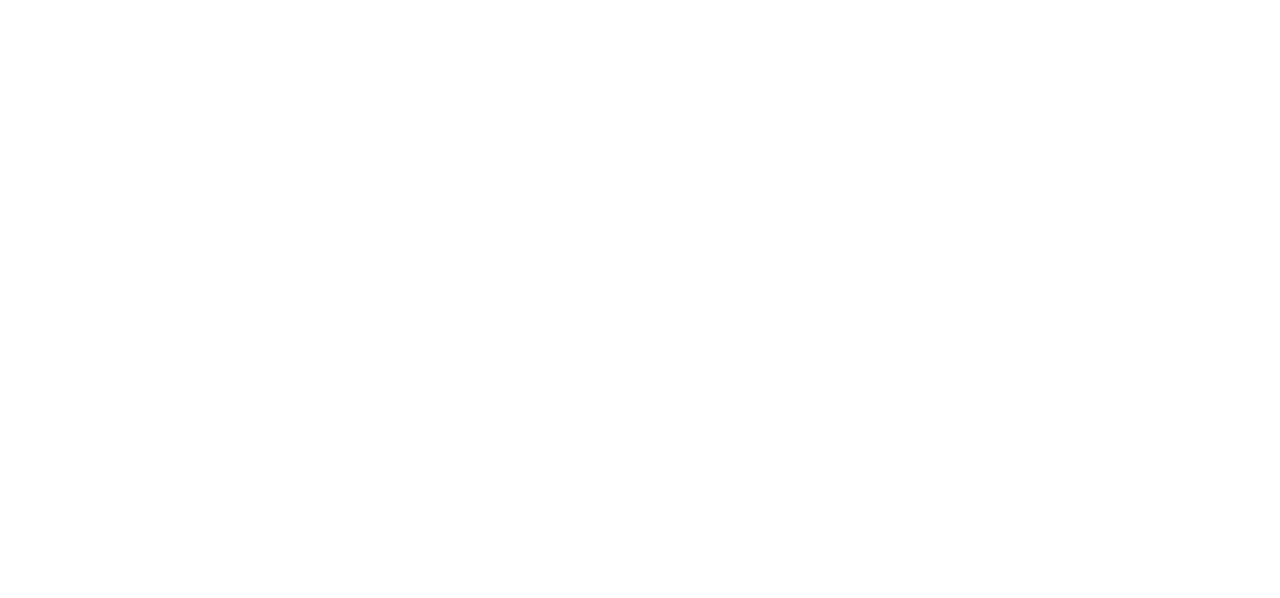
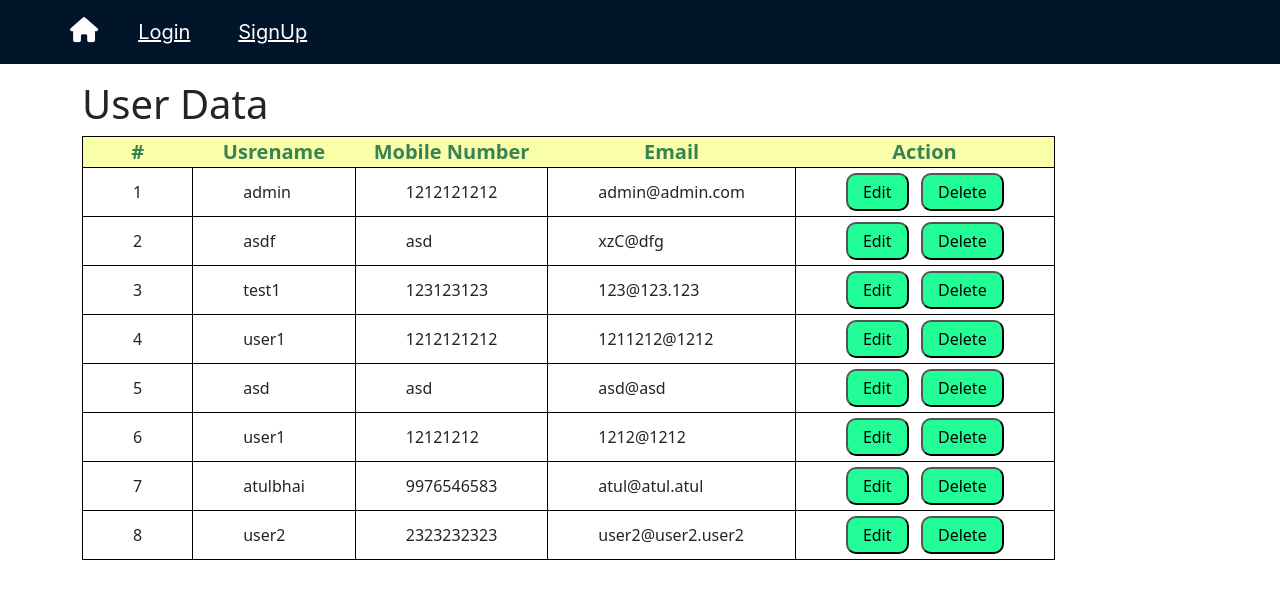
Before and after one commit to LohMehul/Internship, a React (Create React App) app in the folder setup/: page /dashboard in a window 1280 px wide. Before the commit this address had no page. Shown: the top 598 px of the page. Built offline with nearby package versions, Linux system fonts and the light colour scheme; data requests are answered from the project's data file.

Commit message:
new method

```diff
--- a/setup/src/App.js
+++ b/setup/src/App.js
@@ -19,7 +19,7 @@
           <Route path="/login" element={<><Layout /><Login /></>} />
           <Route path="/register" element={<><Layout /><Register /></>} />
           <Route path="/logout" element={<><UserLayout /><Logout /></>} />
-          <Route path="/deshboard" element={<><Layout/><Dashboard /></>} />
+          <Route path="/dashboard" element={<><Layout/><Dashboard /></>} />
           <Route path="/user" element={<><Layout/><UserDashboard /></>} />
         </Routes>
       </Router>
--- a/setup/src/pages/Dashboard.jsx
+++ b/setup/src/pages/Dashboard.jsx
@@ -30,7 +30,7 @@
 
     render() {
         const { DataisLoaded, items } = this.state;
-        console.log({items});
+        console.log(items);
 
 
         function handelDelete(id){
@@ -38,16 +38,22 @@
                 return e.id;
 
             }).indexOf(id);
-            console.log("is is : ",id);
-            console.log("indexis : ", index);
-            console.log(" before delete array is :",items);
-            items.splice(index, 1);
-            console.log("after Delete array is :",items);
+
+            // var data = new Array;
+            // data = items.filter(!index)
+            // console.log("new data in saperate array",data);
+
+
+            // console.log("is is : ",id);
+            // console.log("indexis : ", index);
+            // console.log(" before delete array is :",items);
+            // items.splice(index, 1);
+            // console.log("after Delete array is :",items);
 
 
 
         }
-        console.log("out side handle ckick button",items);
+
         if (!DataisLoaded)
             return (
                 <div>
@@ -79,7 +85,7 @@
                                         <td className="br">{user.email}</td>
                                         <td className="br">
                                             <button className="button">Edit</button>&nbsp;&nbsp;&nbsp;
-                                            <button className="button" onClick={() => { alert(user.id)}}>Delete</button>
+                                            <button className="button" onClick={() => { handelDelete(user.id)}}>Delete</button>
                                         </td>
                                     </tr>
                                 })
--- a/setup/src/pages/userPage.jsx
+++ b/setup/src/pages/userPage.jsx
@@ -24,10 +24,10 @@
         console.log(data);
         console.log("indexof",index)
         console.log("ID",id)
-        setData(data);
+        // setData(data);
+        // setData(data);
         data.splice(index, 1);
-        history("/user")
-        setData(data)
+        history("/user");
     }
 
     useEffect(() => {
```
